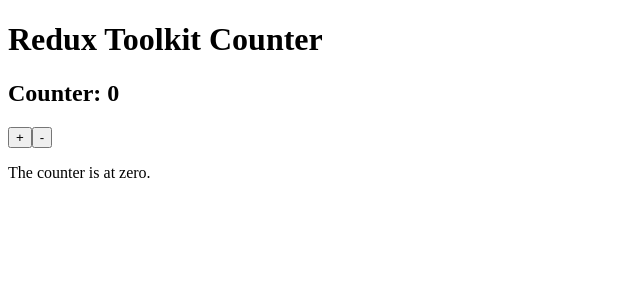
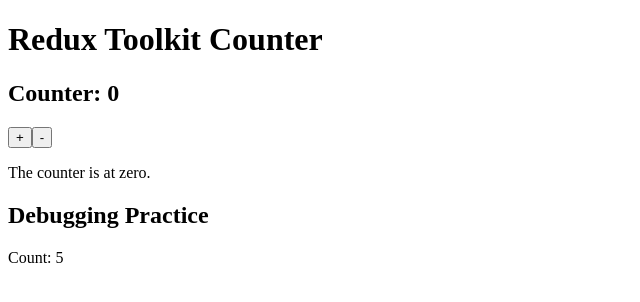
Before and after one commit to mtuannh/mtuannh-focusbear-intern, a React (Vite) app in the folder react-tailwind-practice/: page / in a window 1280 px wide. Shown: the top 302 px of the page, without its empty margins (0-640 px from the left). Built offline with nearby package versions, Linux system fonts and the light colour scheme.

Commit message:
issue #34

```diff
--- a/react-tailwind-practice/src/App.jsx
+++ b/react-tailwind-practice/src/App.jsx
@@ -1,5 +1,6 @@
 import Counter from "./Counter";
 import CounterMessage from "./CounterMessage";
+import DebuggingPractice from "./DebuggingPractice";
 
 function App() {
   return (
@@ -7,8 +8,9 @@
       <h1>Redux Toolkit Counter</h1>
 
       <Counter />
+      <CounterMessage />
 
-      <CounterMessage />
+      <DebuggingPractice />
     </div>
   );
 }
--- /dev/null
+++ b/react-tailwind-practice/src/DebuggingPractice.jsx
@@ -0,0 +1,22 @@
+import { useEffect, useState } from 'react';
+
+function DebuggingPractice() {
+    const [count, setCount] = useState(0);
+
+    useEffect(() => {
+    const timer = setInterval(() => {
+        setCount((previousCount) => previousCount + 1);
+    }, 1000);
+
+    return () => clearInterval(timer);
+    }, []);
+
+    return (
+    <div>
+        <h2>Debugging Practice</h2>
+        <p>Count: {count}</p>
+    </div>
+    );
+}
+
+export default DebuggingPractice;
```
Also changed, not shown: 1 other file (tests, documents, lock files or other folders).
